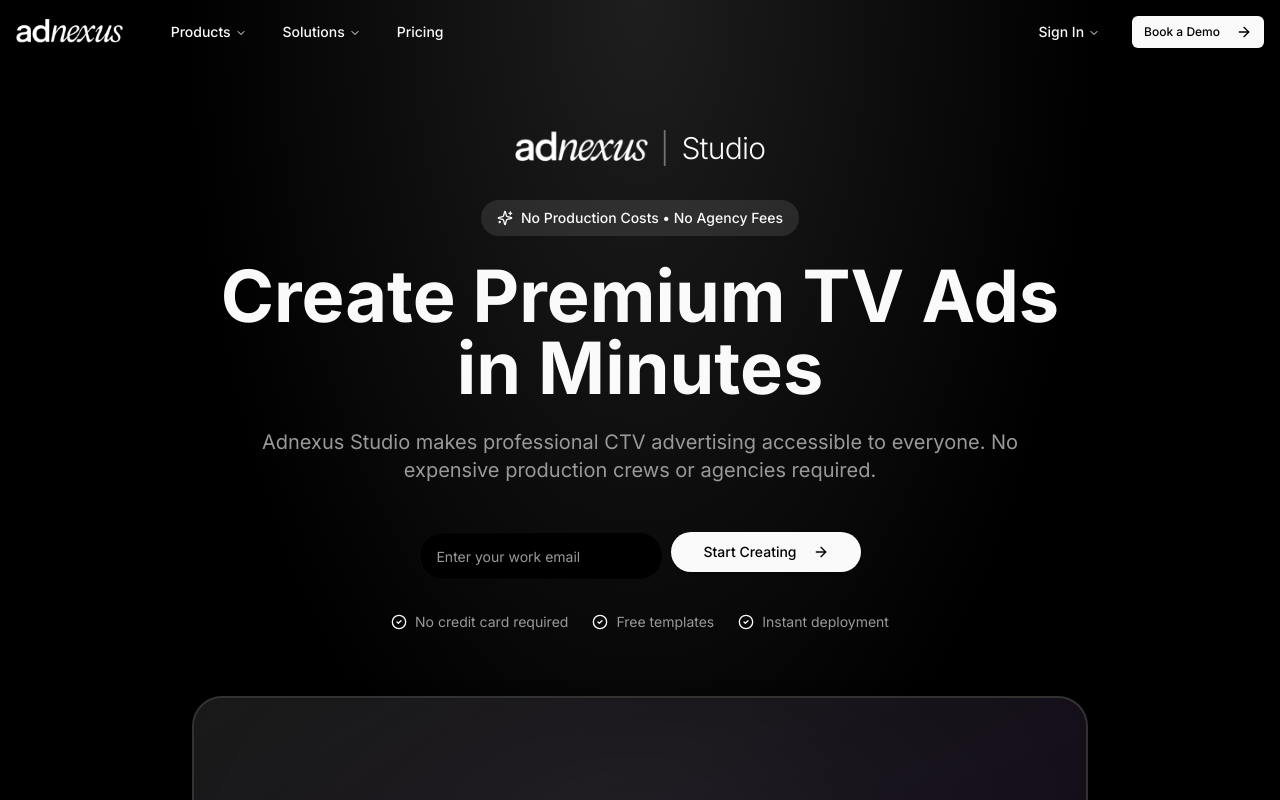
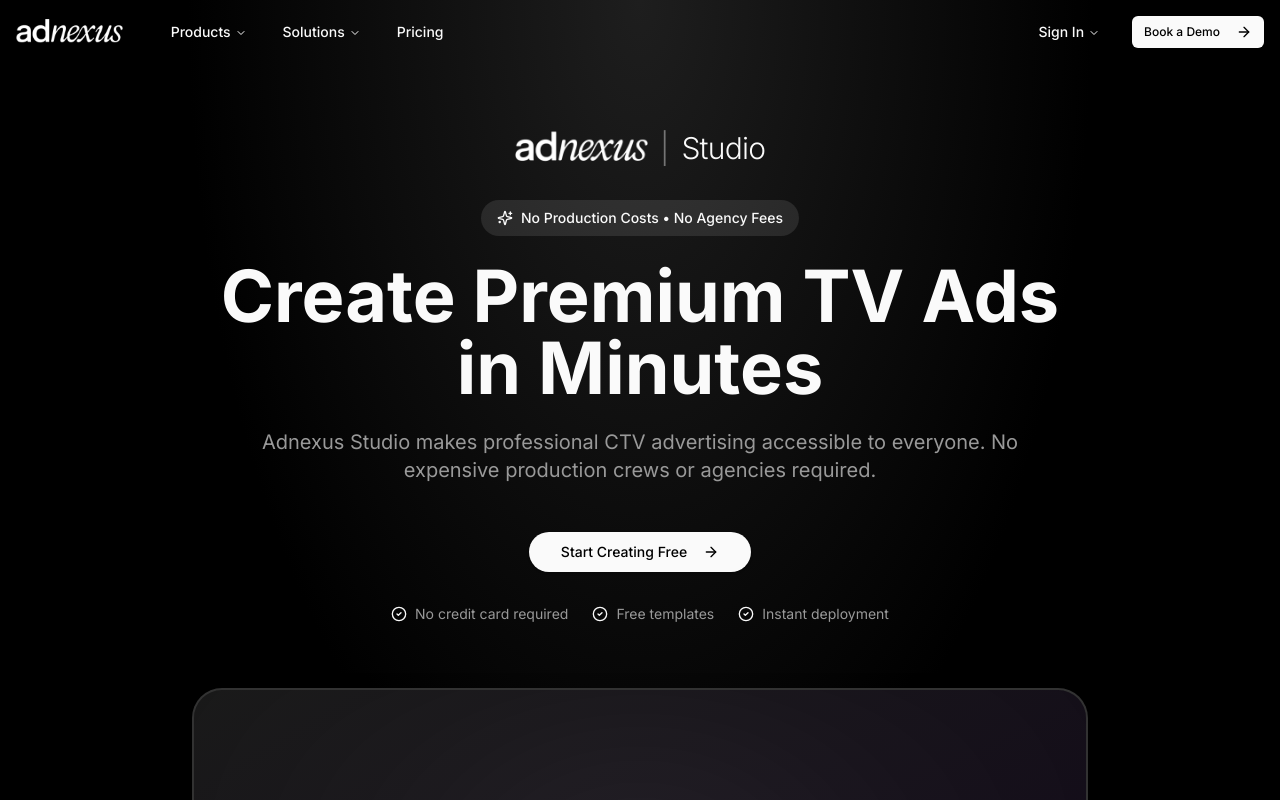
Before and after one commit to adnexusinc/web, a React (Vite) app: page /studio in a window 1280 px wide. Shown: the top 800 px of the page. Built offline with nearby package versions, Linux system fonts and the light colour scheme.

Commit message:
Update Studio page to link to studio.ad.nexus
- Replace email form with direct "Start Creating" button
- Link to https://studio.ad.nexus instead of DSP
- Simplify CTA to launch Studio app directly

```diff
--- a/src/pages/Studio.tsx
+++ b/src/pages/Studio.tsx
@@ -81,9 +81,12 @@ const Studio = () => {
 
   const handleEmailSubmit = (e: React.FormEvent) => {
     e.preventDefault();
-    if (email) {
-      window.location.href = `https://dsp.ad.nexus?email=${encodeURIComponent(email)}&source=studio`;
-    }
+    // Redirect directly to Studio app
+    window.location.href = 'https://studio.ad.nexus';
+  };
+
+  const handleStartCreating = () => {
+    window.location.href = 'https://studio.ad.nexus';
   };
 
   return (
@@ -123,20 +126,10 @@ const Studio = () => {
             </p>
 
             <div className="flex flex-col sm:flex-row gap-4 justify-center mb-8">
-              <form onSubmit={handleEmailSubmit} className="flex gap-2 max-w-md">
-                <Input
-                  type="email"
-                  placeholder="Enter your work email"
-                  value={email}
-                  onChange={(e) => setEmail(e.target.value)}
-                  className="flex-1 rounded-full"
-                  required
-                />
-                <Button type="submit" size="lg" className="rounded-full">
-                  Start Creating
-                  <ArrowRight className="ml-2 h-4 w-4" />
-                </Button>
-              </form>
+              <Button onClick={handleStartCreating} size="lg" className="rounded-full">
+                Start Creating Free
+                <ArrowRight className="ml-2 h-4 w-4" />
+              </Button>
             </div>
 
             <div className="flex items-center justify-center gap-6 text-sm text-muted-foreground">
@@ -286,22 +279,12 @@ const Studio = () => {
             Join thousands of brands creating professional CTV ads with Adnexus Studio
           </p>
 
-          <form onSubmit={handleEmailSubmit} className="max-w-md mx-auto mb-8">
-            <div className="flex gap-2">
-              <Input
-                type="email"
-                placeholder="Enter your work email"
-                value={email}
-                onChange={(e) => setEmail(e.target.value)}
-                className="flex-1 bg-white text-black"
-                required
-              />
-              <Button size="lg" variant="secondary">
-                Get Started Free
-                <ArrowRight className="ml-2 h-4 w-4" />
-              </Button>
-            </div>
-          </form>
+          <div className="mb-8">
+            <Button onClick={handleStartCreating} size="lg" variant="secondary">
+              Launch Studio
+              <ArrowRight className="ml-2 h-4 w-4" />
+            </Button>
+          </div>
 
           <p className="text-sm opacity-75">
             No credit card required • 100+ free templates • Deploy to 500+ channels
```
